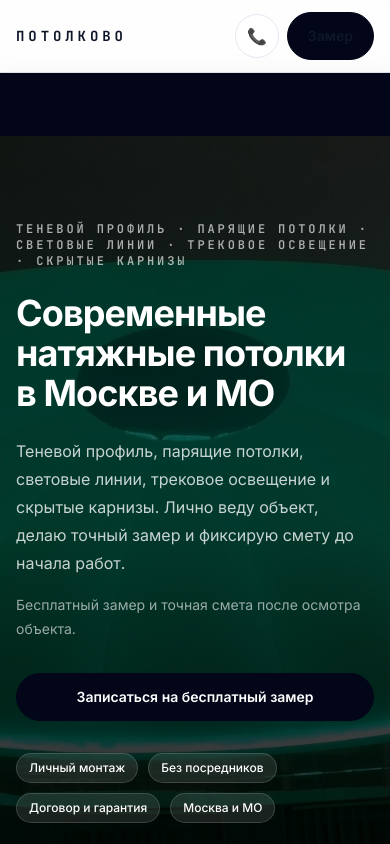
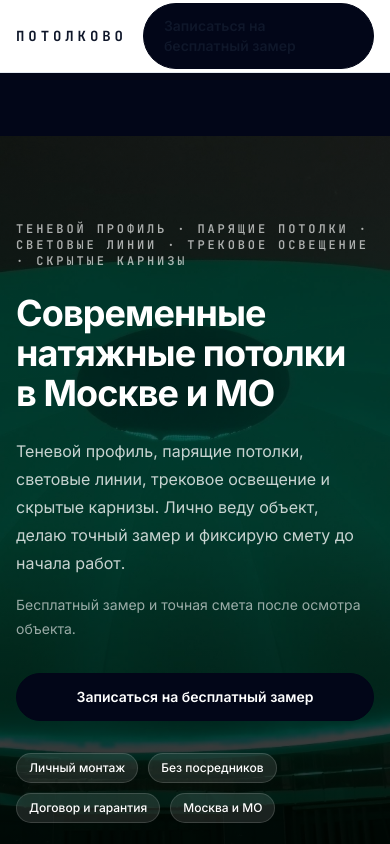
Before and after one commit to svladimirtsk-crypto/nextjs-potolkovo, a Next.js app: page / in a window 390 px wide. Shown: the top 844 px of the page. Built offline with nearby package versions, Linux system fonts and the light colour scheme.

Commit message:
Update home-header.tsx

```diff
--- a/components/home/home-header.tsx
+++ b/components/home/home-header.tsx
@@ -7,8 +7,8 @@ import { Container } from "@/components/ui/container";
 
 export function HomeHeader() {
   return (
-    <header className="sticky top-0 z-50 border-b border-slate-200/70 bg-white/90 backdrop-blur supports-[backdrop-filter]:bg-white/70">
-      <Container className="flex min-h-[var(--header-height)] items-center justify-between gap-3">
+    <header className="sticky top-0 z-50 border-b border-slate-200/80 bg-white/95 backdrop-blur">
+      <Container className="flex min-h-[var(--header-height)] items-center justify-between gap-4">
         <Link
           href="/"
           className="font-mono text-sm font-bold uppercase tracking-[0.28em] text-slate-950 sm:text-base"
@@ -28,29 +28,17 @@ export function HomeHeader() {
           ))}
         </nav>
 
-        <div className="flex items-center gap-2 sm:gap-3">
-          {/* Телефон: показываем на мобиле как иконку, на sm+ как номер */}
+        <div className="flex items-center gap-3 sm:gap-4">
+          {/* Телефон всегда видим на мобильных */}
           <a
             href={contacts.phoneHref}
-            className="inline-flex h-11 w-11 items-center justify-center rounded-full border border-slate-200 bg-white text-slate-950 transition-colors hover:bg-slate-50 sm:hidden"
-            aria-label={`${homepage.header.phoneLabelPrefix ?? "Позвонить"} ${contacts.phoneDisplay}`}
-            title={contacts.phoneDisplay}
-          >
-            <span aria-hidden="true">📞</span>
-          </a>
-
-          <a
-            href={contacts.phoneHref}
-            className="hidden text-sm font-medium text-slate-700 transition-colors hover:text-slate-950 sm:inline-flex"
-            aria-label={`${homepage.header.phoneLabelPrefix ?? "Позвонить"} ${contacts.phoneDisplay}`}
+            className="hidden text-sm font-medium text-slate-700 hover:text-slate-950 sm:inline-flex"
           >
             {contacts.phoneDisplay}
           </a>
 
-          {/* На мобиле короткий текст, чтобы не ломать header */}
-          <Button href="#action" className="px-4 sm:px-5">
-            <span className="sm:hidden">Замер</span>
-            <span className="hidden sm:inline">{homepage.header.primaryCtaLabel}</span>
+          <Button href="#action" className="px-5 text-sm font-semibold">
+            {homepage.header.primaryCtaLabel}
           </Button>
         </div>
       </Container>
```
